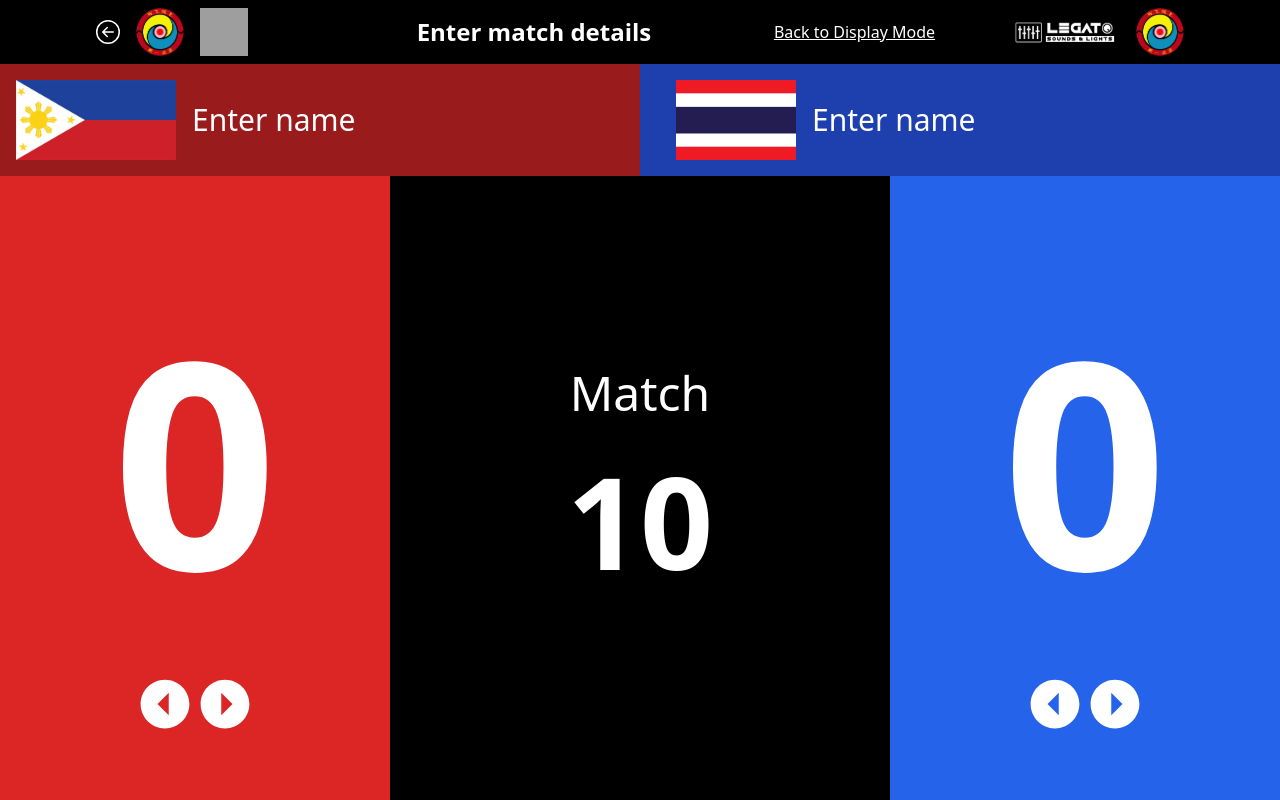
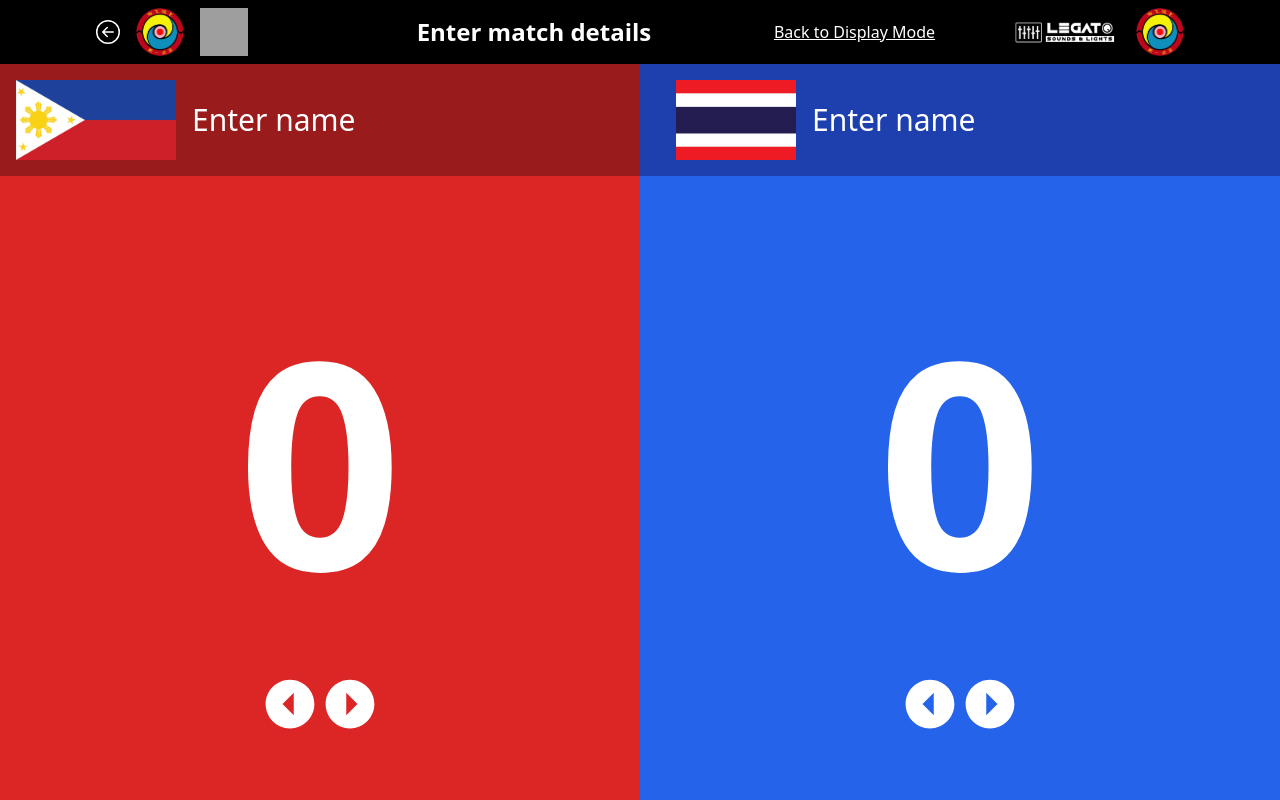
Before and after one commit to pjguitar15/timd-pointing-system, a React (Vite) app: page /game/edit in a window 1280 px wide. Built offline with nearby package versions, Linux system fonts and the light colour scheme; grey boxes are pictures that could not be loaded.

Commit message:
temporarily fixed vercel error

```diff
--- a/src/pages/GameEdit.tsx
+++ b/src/pages/GameEdit.tsx
@@ -22,16 +22,12 @@ const GameEdit = () => {
           playerNum='1'
           color='red'
         />
-        <div className='hidden md:flex'>
-          <CenterInfo />
-        </div>
+        <div className='hidden md:flex'>{/* <CenterInfo /> */}</div>
         <PlayerPointEdit
           playerNum='2'
           color='blue'
         />
-        <div className='flex md:hidden'>
-          <CenterInfo />
-        </div>
+        <div className='flex md:hidden'>{/* <CenterInfo /> */}</div>
       </div>
     </main>
   );
```
